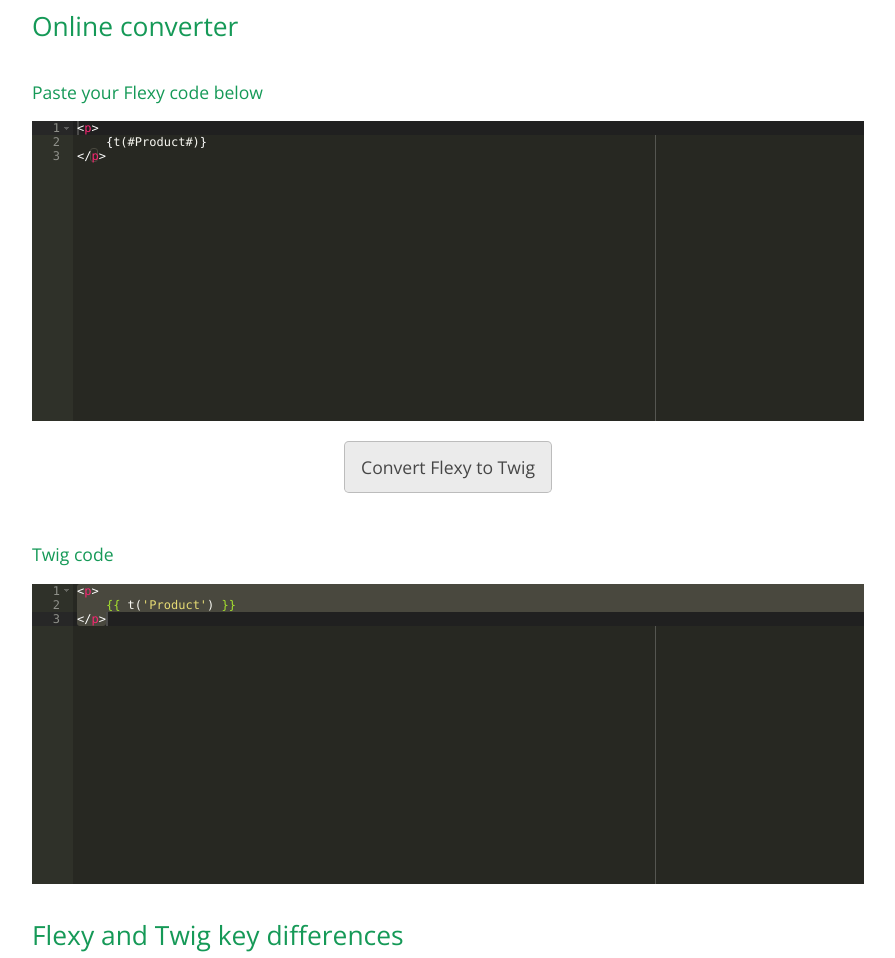
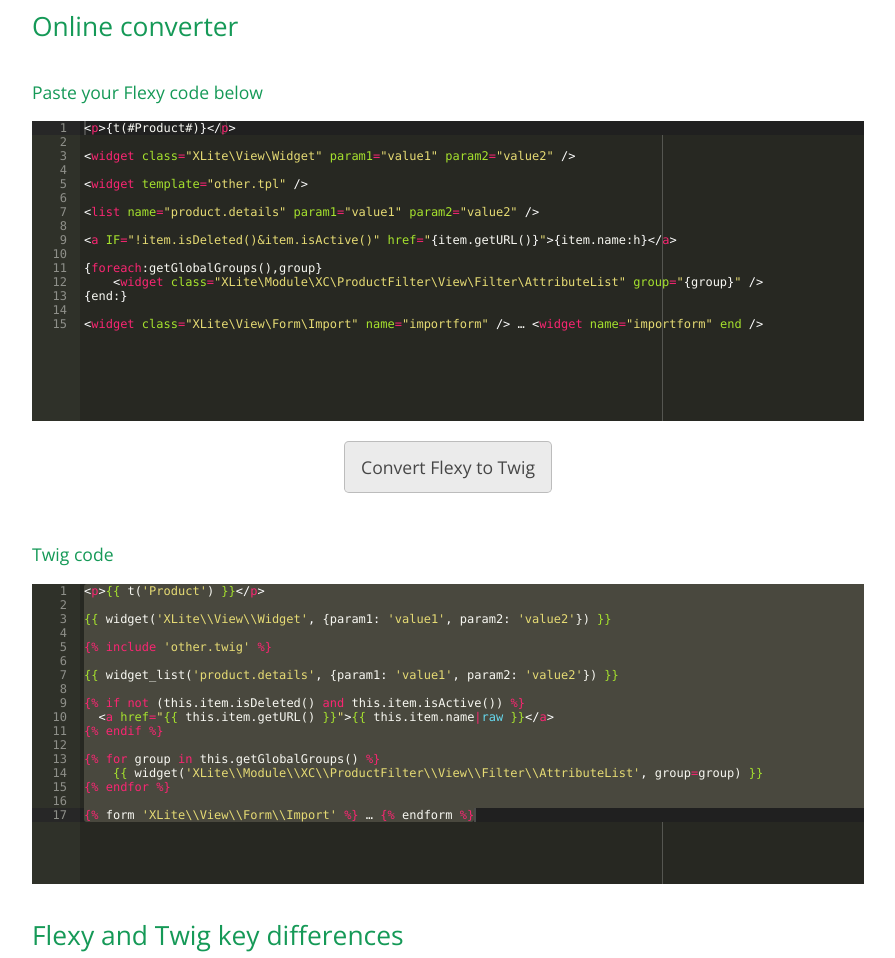
Before and after one commit to eng1neer/flexy-to-twig, a website: page index.html in a window 1280 px wide. Shown: the part 840-1798 px from the top of the page, without its empty margins (192-1087 px from the left). Drawn offline with nearby package versions, Linux system fonts and the light colour scheme.

Commit message:
Use more sophisticated conversion example

```diff
--- a/index.html
+++ b/index.html
@@ -10,8 +10,6 @@
     <link rel="stylesheet" type="text/css" href="stylesheets/github-light.css" media="screen">
 
     <script src="https://code.jquery.com/jquery-2.2.2.min.js"></script>
-
-    <!--<script src="node_modules/ace-builds/src-min/ace.js"></script>-->
 
     <script src="bundle.js"></script>
 </head>
@@ -57,9 +55,21 @@
 
     <h4>Paste your Flexy code below</h4>
 
-    <div id="source" class="editor">&lt;p&gt;
-    {t(#Product#)}
-&lt;/p&gt;</div>
+    <div id="source" class="editor">&#x3C;p&#x3E;{t(#Product#)}&#x3C;/p&#x3E;
+
+&#x3C;widget class=&#x22;XLite\View\Widget&#x22; param1=&#x22;value1&#x22; param2=&#x22;value2&#x22; /&#x3E;
+
+&#x3C;widget template=&#x22;other.tpl&#x22; /&#x3E;
+
+&#x3C;list name=&#x22;product.details&#x22; param1=&#x22;value1&#x22; param2=&#x22;value2&#x22; /&#x3E;
+
+&#x3C;a IF=&#x22;!item.isDeleted()&#x26;item.isActive()&#x22; href=&#x22;{item.getURL()}&#x22;&#x3E;{item.name:h}&#x3C;/a&#x3E;
+
+{foreach:getGlobalGroups(),group}
+    &#x3C;widget class=&#x22;XLite\Module\XC\ProductFilter\View\Filter\AttributeList&#x22; group=&#x22;{group}&#x22; /&#x3E;
+{end:}
+
+&#x3C;widget class=&#x22;XLite\View\Form\Import&#x22; name=&#x22;importform&#x22; /&#x3E; &#x2026; &#x3C;widget name=&#x22;importform&#x22; end /&#x3E;</div>
 
     <div class="button-center-block">
         <button class="btn btn--inverse" id="convert">Convert Flexy to Twig</button>
```
